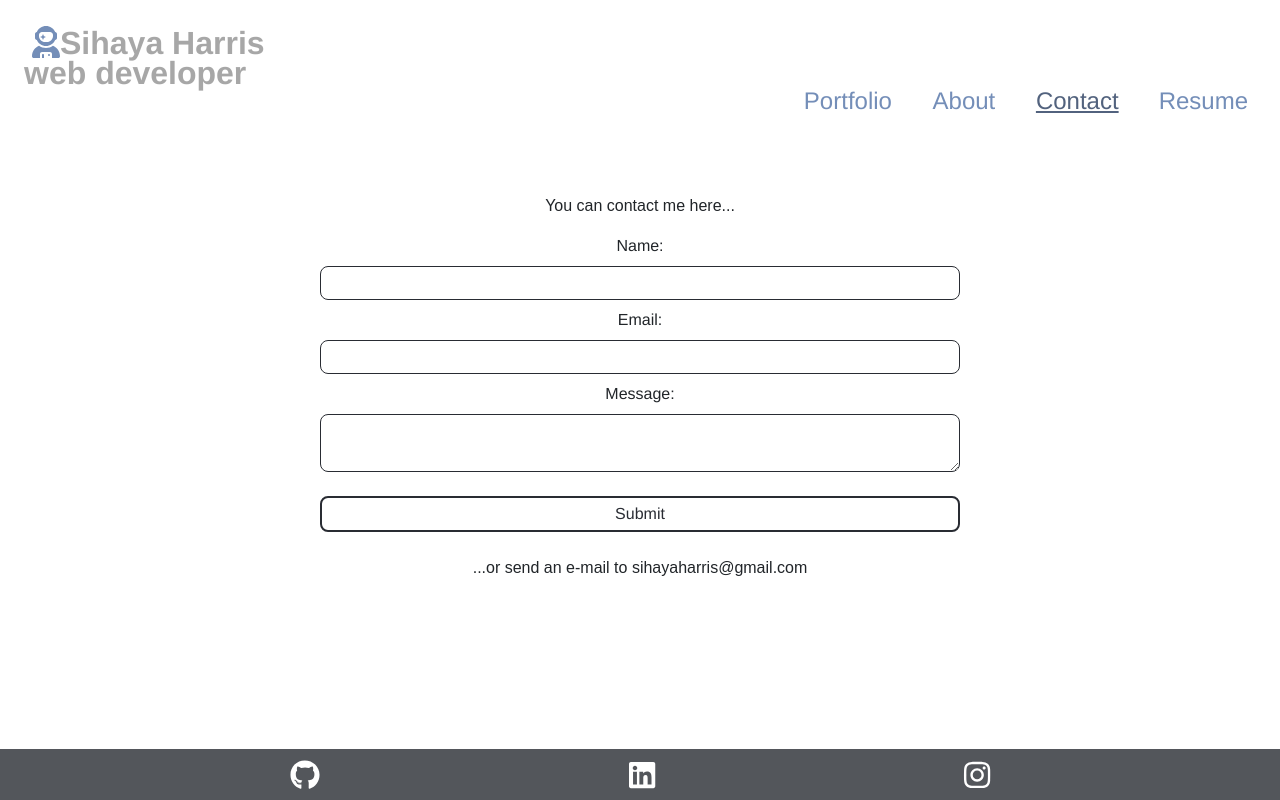
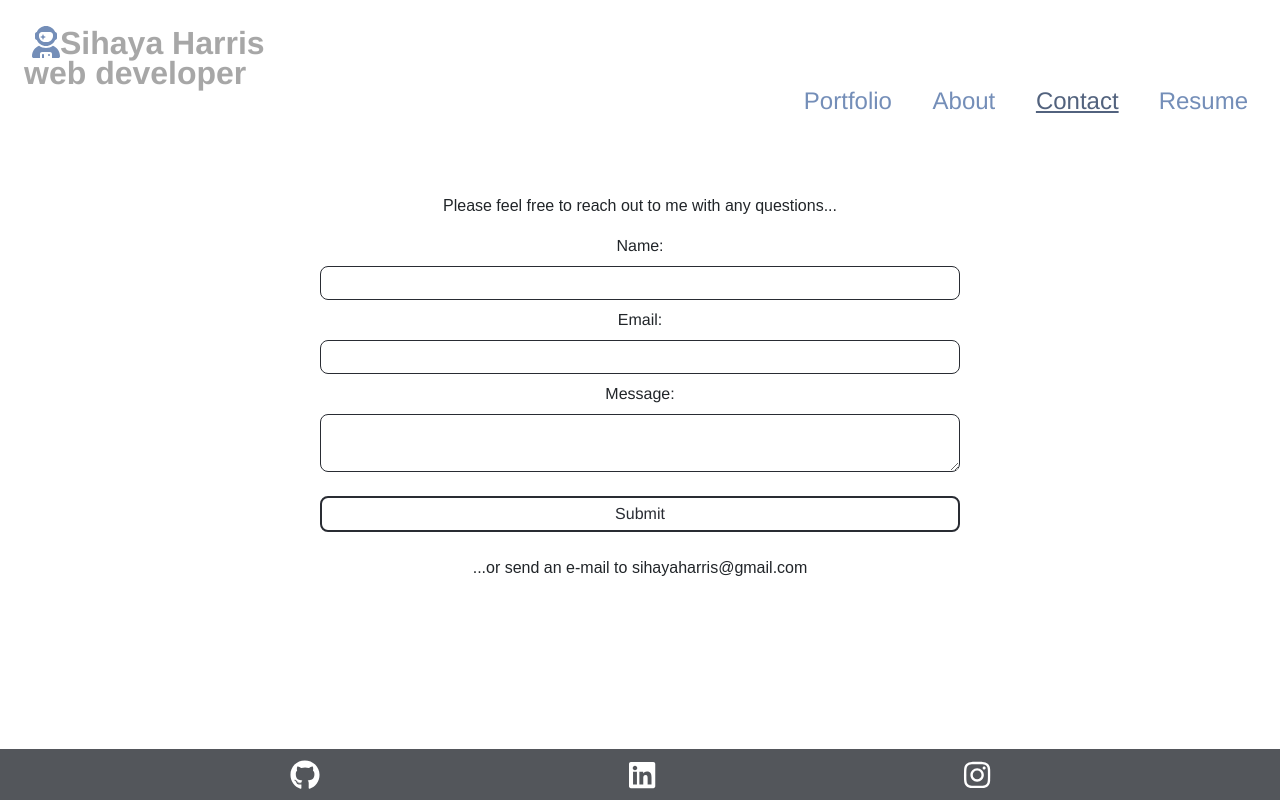
Before and after one commit to sihayah/portfoliofolio, a React (Create React App) app: page /contact in a window 1280 px wide. Built offline with nearby package versions, Linux system fonts and the light colour scheme; grey boxes are pictures that could not be loaded; a web font is replaced by a local one.

Commit message:
updated wording in contact page intro text

```diff
--- a/src/pages/Contact/index.js
+++ b/src/pages/Contact/index.js
@@ -9,7 +9,7 @@ const Contact = () => {
             <section id="contact">
                 <div id="form-wrapper">
                     <p className="mb-3">
-                        You can contact me here...
+                        Please feel free to reach out to me with any questions...
                     </p>
                     <ContactForm />
                     <p id='send-email'>
```
